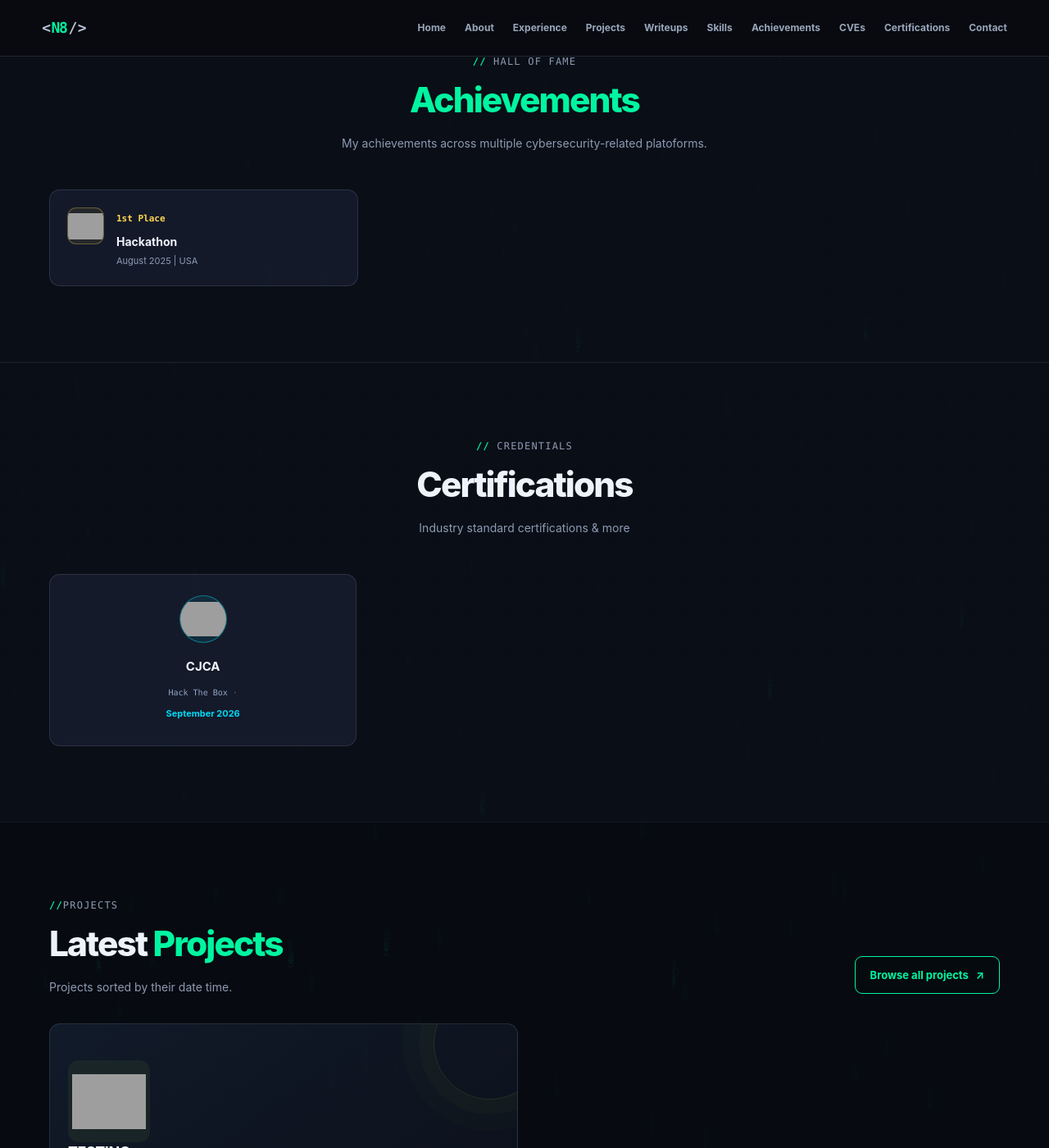
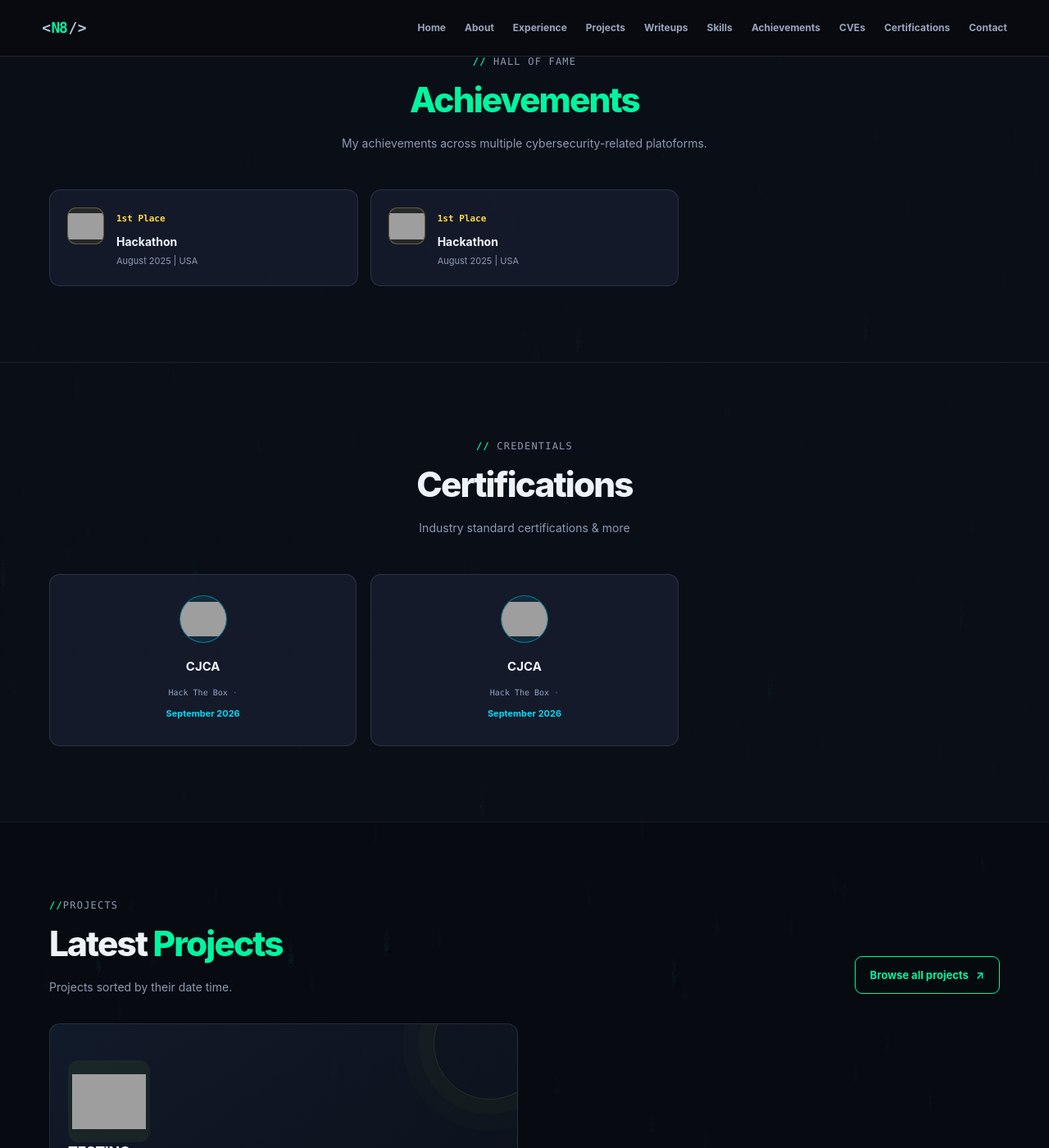
Before and after one commit to Ningen820/Ningen820.github.io, a Jekyll site: the page built from index.html, in a window 1280 px wide and 1400 px high, scrolled down 3214 px. Shown: the whole window at 82% size. Built offline with Jekyll 4.4.1, drawn with Linux system fonts in a browser that asks for light colours; grey boxes are pictures that could not be loaded.

Commit message:
Update profile.yml

```diff
--- a/_data/profile.yml
+++ b/_data/profile.yml
@@ -85,6 +85,14 @@ achievements:
     image: /assets/random_images/achievement1.png
     url: "app.hackthebox.com/sherlocks"
     key: 'no'
+  achievement2:
+    title: Hackathon
+    place: 1st Place
+    detail: August 2025 | USA
+    rank: 1
+    image: /assets/random_images/achievement1.png
+    url: ""
+    key: 'no'
 
 
 certifications:
@@ -95,6 +103,14 @@ certifications:
     date: September 2026
     image: /assets/random_images/certificate1.png
     url: "app.hackthebox.com/sherlocks"
+    key: 'no'
+  certificate2:
+    name: CJCA
+    issuer: Hack The Box
+    credential: ''
+    date: September 2026
+    image: /assets/random_images/certificate1.png
+    url: ""
     key: 'no'
 
 projects:
```
